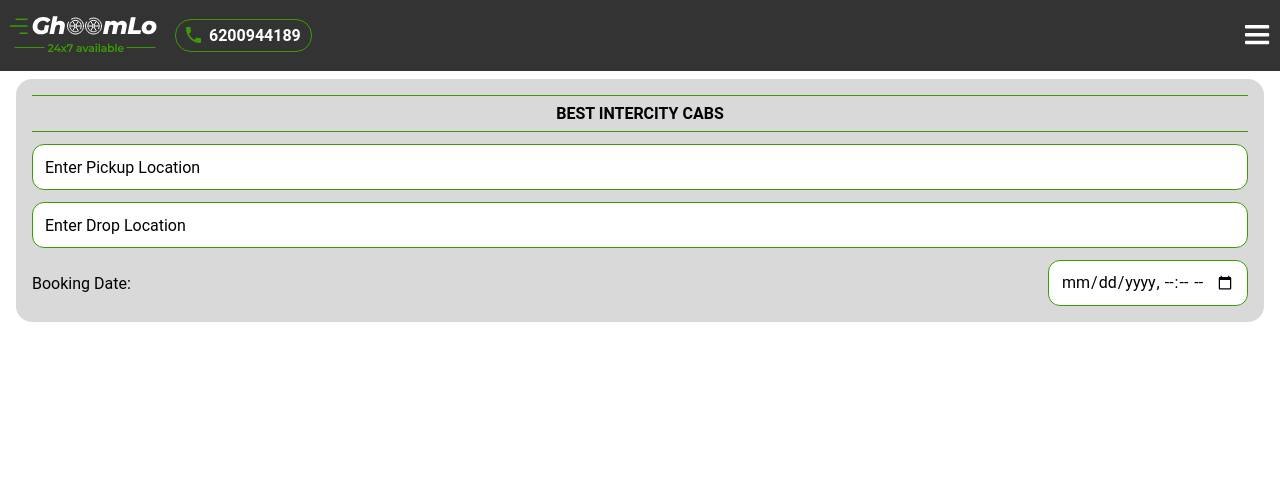
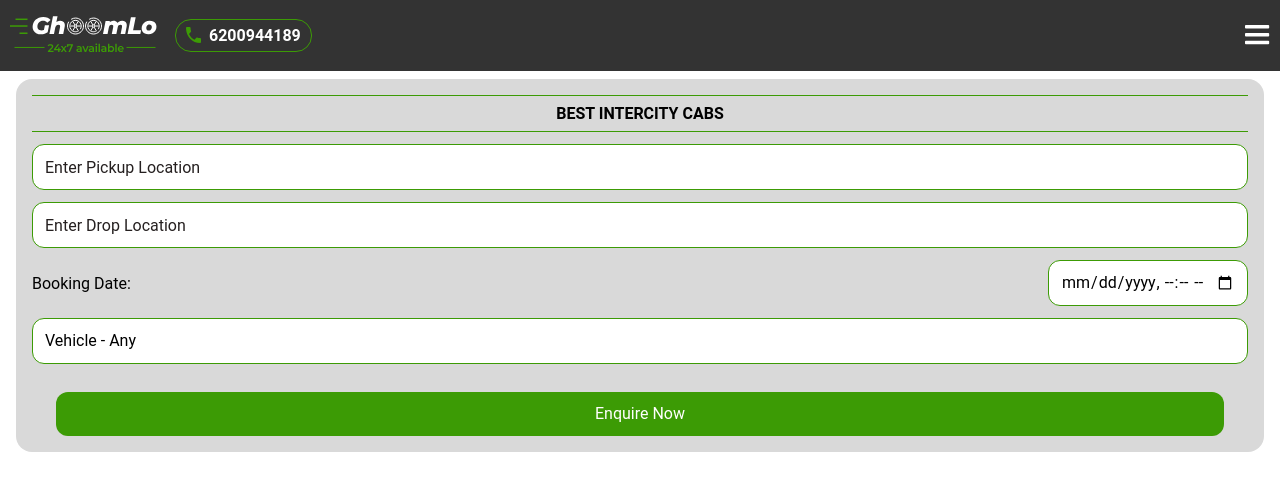
Before and after one commit to akhilesh-k/ghoomlo-ui, a React (Vite) app: page / in a window 1280 px wide. Shown: the top 490 px of the page. Built offline with nearby package versions, Linux system fonts and the light colour scheme.

Commit message:
changes for booking component

```diff
--- a/src/components/BookingComp.jsx
+++ b/src/components/BookingComp.jsx
@@ -2,6 +2,8 @@ import { useRef } from 'react'
 import { useSelector } from 'react-redux'
 import InputComp from './InputComp'
 import './css/booking-comp.css'
+import SelectComp from './SelectComp'
+import ButtonComp from './ButtonComp'
 
 const BookingComp = () => {
   const booking = useSelector(state => state.booking)
@@ -10,7 +12,7 @@ const BookingComp = () => {
   const pickUpLocation = useRef(booking.pickUpLocation)
   const dropLocation = useRef(booking.dropLocation)
   const bookingDate = useRef(booking.date)
-  // const vehicle = useRef(booking.vehicle)
+  const vehicle = useRef(booking.vehicle)
 
   const inputsConfig = [{
     id: 1,
@@ -34,6 +36,51 @@ const BookingComp = () => {
     label: 'Booking Date'
   }]
 
+  const availableVehicles = [{
+    id: 1,
+    name: 'Vehicle - Any',
+    value: 'Any'
+  },
+  {
+    id: 2,
+    name: 'Vehicle - Scorpio',
+    value: 'Scorpio'
+  },
+  {
+    id: 3,
+    name: 'Vehicle - Honda Amaze',
+    value: 'Honda Amaze'
+  },
+  {
+    id: 4,
+    name: 'Vehicle - Swift Dezire',
+    value: 'Swift Dezire'
+  },{
+    id: 5,
+    name: 'Vehicle - Innova',
+    value: 'Innova'
+  },
+  {
+    id: 6,
+    name: 'Vehicle - WagonR',
+    value: 'WagonR'
+  },
+  {
+    id: 7,
+    name: 'Vehicle - Celerio',
+    value: 'Celerio'
+  },
+  {
+    id: 8,
+    name: 'Vehicle - Alto 800',
+    value: 'Alto-800'
+  },
+  {
+    id: 9,
+    name: 'Vehicle - Tempo Traveller',
+    value: 'Tempo Traveller'
+  }]
+
   const updateDetails = (event, id) => {
     switch(id) {
       case 1:
@@ -45,12 +92,16 @@ const BookingComp = () => {
       case 3:
         bookingDate.current = event.target.value
         break
+      case 4:
+        vehicle.current = event.target.value
+        break
       default:
         break
     }
   }
 
   const confirmBooking = () => {
+    console.log('BOOKING CONFIRMED')
   }
 
   return (
@@ -60,10 +111,7 @@ const BookingComp = () => {
           BEST INTERCITY CABS
         </strong>
       </div>
-      <form
-        className="form"
-        onSubmit={confirmBooking}
-      >
+      <div className="form">
         {inputsConfig.map(config => {
           return (
             <InputComp
@@ -75,7 +123,22 @@ const BookingComp = () => {
             />
           )
         })}
-      </form>
+        <SelectComp
+          name="vehicle-selector"
+          options={availableVehicles}
+          onChange={event => updateDetails(event, 4)}
+        />
+        <div className="action-container">
+          <ButtonComp
+            type="primary"
+            onClick={() => confirmBooking()}
+          >
+            <span className="font-16-lh-20">
+              Enquire Now
+            </span>
+          </ButtonComp>
+        </div>
+      </div>
     </div>
   )
 }
--- a/src/components/ButtonComp.jsx
+++ b/src/components/ButtonComp.jsx
@@ -1,9 +1,24 @@
 import './css/button-comp.css'
 
-const ButtonComp = ({ text, onClick }) => {
+const ButtonComp = ({ type, onClick, children }) => {
+  const getClass = () => {
+    let classes = 'button'
+    switch(type) {
+      case 'primary':
+        classes += ' button-primary'
+        break
+      case 'secondary':
+        classes += ' button-secondary'
+        break
+    }
+    return classes
+  }
   return (
-    <button className="button" onClick={onClick}>
-      {text}
+    <button
+      className={getClass()}
+      onClick={onClick}
+    >
+      {children}
     </button>
   )
 }
--- /dev/null
+++ b/src/components/SelectComp.jsx
@@ -0,0 +1,26 @@
+import './css/select-comp.css'
+
+const SelectComp = ({ name, options, onChange }) => {
+  return (
+    <select
+      name={name}
+      className="select"
+      defaultValue="Any"
+      onChange={onChange}
+    >
+      {options.map(opt => {
+        return (
+          <option
+            key={opt.id}
+            className="option"
+            value={opt.value}
+          >
+            {opt.name}
+          </option>
+        )
+      })}
+    </select>
+  )
+}
+
+export default SelectComp
--- a/src/components/css/booking-comp.css
+++ b/src/components/css/booking-comp.css
@@ -19,3 +19,11 @@
   gap: 12px;
   margin-top: 12px;
 }
+.font-16-lh-20 {
+  font-size: 16px;
+  color: #FFFFFF;
+  line-height: 20px;
+}
+.action-container {
+  padding: 16px 24px 0px 24px;
+}
--- a/src/components/css/button-comp.css
+++ b/src/components/css/button-comp.css
@@ -1,11 +1,10 @@
 .button {
-  padding: 8px 16px;
+  padding: 12px 16px;
   background-color: transparent;
-  border: 1px solid black;
-  border-radius: 8px;
+  border-radius: 12px;
+  width: 100%;
+  border: none;
 }
-
-.button:hover {
-  background-color: #eee;
-  cursor: pointer;
+.button-primary {
+  background-color: #3C9B05;
 }
--- a/src/components/css/input-comp.css
+++ b/src/components/css/input-comp.css
@@ -16,6 +16,7 @@
   line-height: 16px;
   height: 46px;
   width: inherit;
+  color: #000000;
   box-sizing: border-box;
 }
 .input:focus {
@@ -23,12 +24,12 @@
   caret-color: #000000;
 }
 ::placeholder {
-  color: #000000;
+  color: #252020;
   opacity: 1;
 }
 :-ms-input-placeholder {
-  color: #000000;
+  color: #252020;
 }
 ::-ms-input-placeholder {
-  color: #000000;
+  color: #252020;
 }
--- /dev/null
+++ b/src/components/css/select-comp.css
@@ -0,0 +1,22 @@
+select {
+  -moz-appearance: none;
+  -webkit-appearance: none;
+  appearance: none;
+}
+.select {
+  border-radius: 12px;
+  width: 100%;
+  background-color: white;
+  padding: 12px;
+  border: 1px solid #3C9B05;
+  font-size: 16px;
+  line-height: 20px;
+  height: 46px;
+  width: inherit;
+  color: #000000;
+  box-sizing: border-box;
+}
+.select:active {
+  box-shadow: 0px 3px #3C9B05;
+  caret-color: #000000;
+}
```
